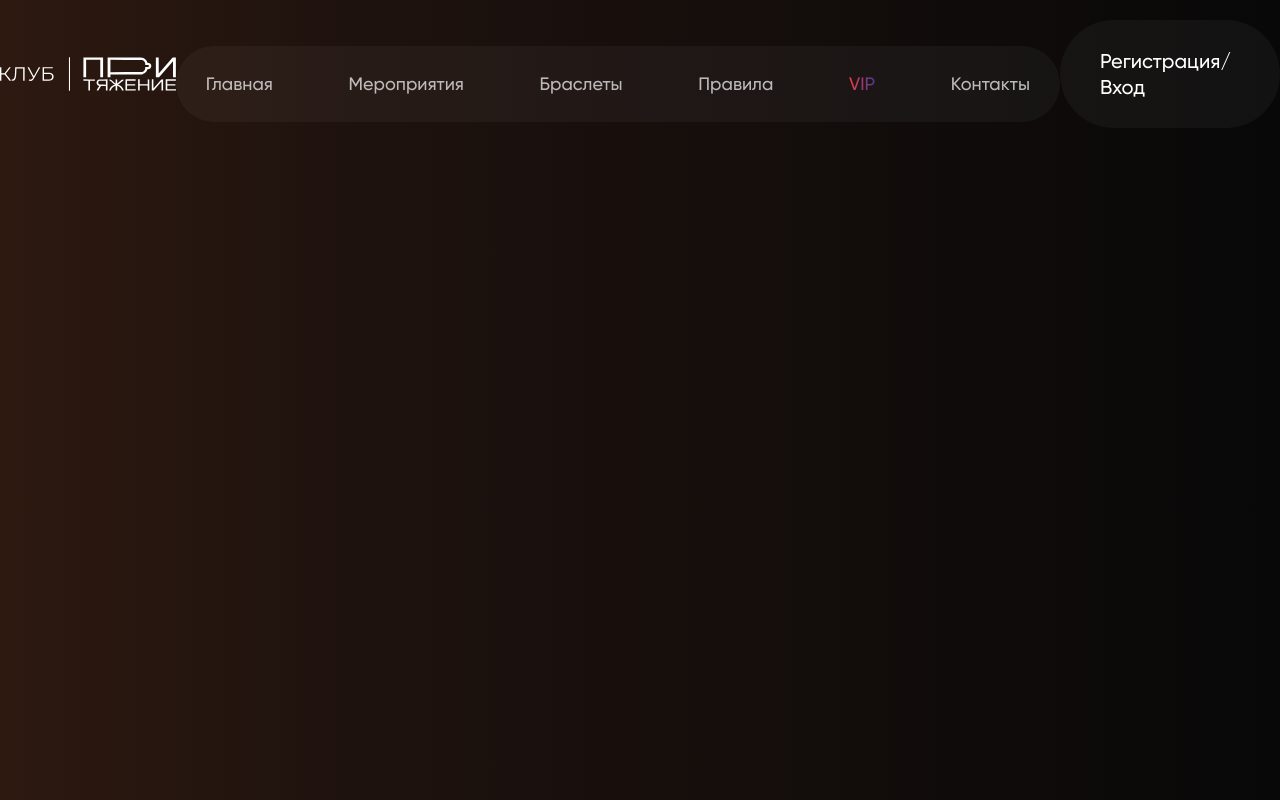
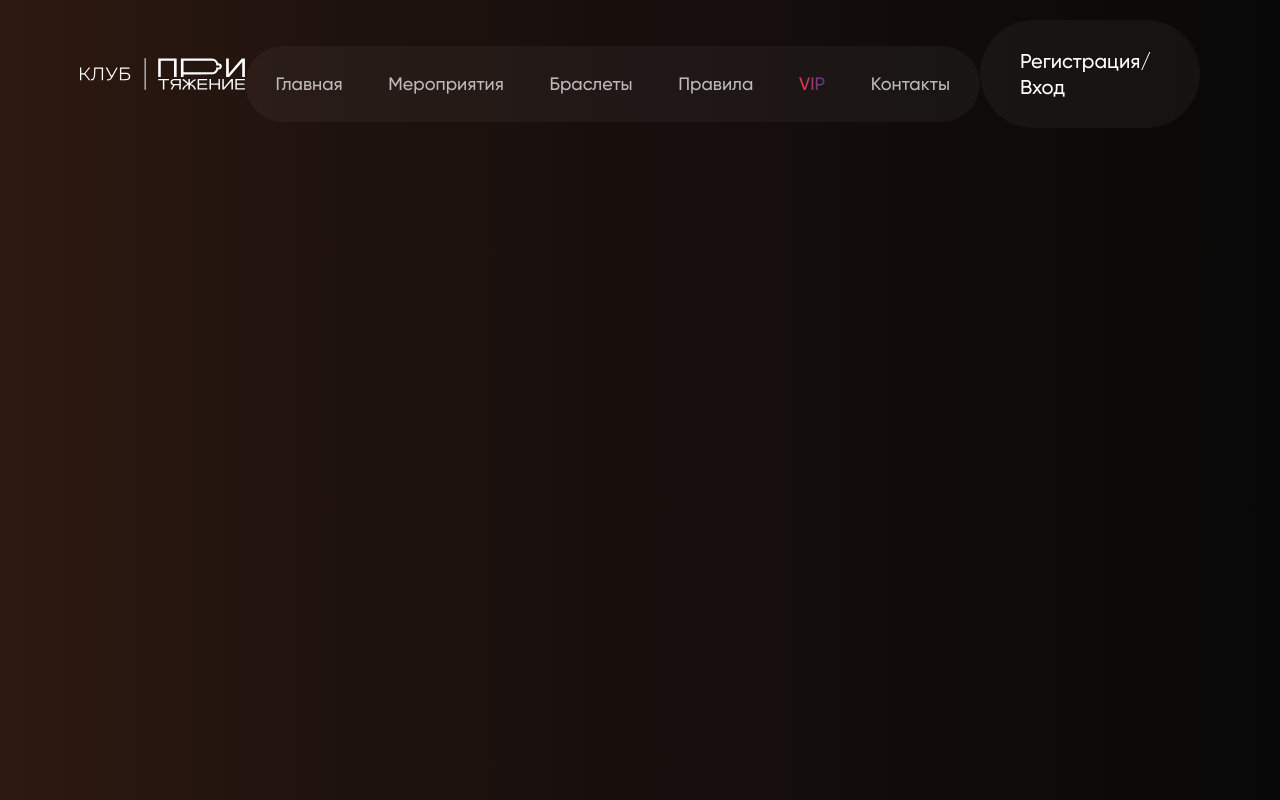
Before and after one commit to Siegerus/club_project-nextjs, a Next.js app: page / in a window 1280 px wide. Built offline with nearby package versions, Linux system fonts and the light colour scheme.

Commit message:
refactor(ui): update responsive breakpoints and container widths
Add new xl+ (1440px) and 2xl (1680px) breakpoints to theme configuration. Update container utility to use explicit pixel widths at each breakpoint for more precise layout control. Remove unused Link import from header component.

```diff
--- a/src/app/globals.css
+++ b/src/app/globals.css
@@ -6,6 +6,8 @@
 
 @theme inline {
   --font-sans: var(--font-gilroy);
+  --breakpoint-xl+: 90rem; /* 1440px */
+  --breakpoint-2xl: 105rem; /* 1680px */
   --color-main-bg: rgba(255, 255, 255, 0.04);
   --color-main-bg-secondary: #120d0a;
   --color-main-input: #52362b;
@@ -30,6 +32,10 @@ body {
   font-family: var(--font-sans), sans-serif;
 }
 
+/* 2xl:w-385 */
+/* .container {
+  @apply  mx-auto w-full px-5 md:px-0 w-162 lg:w-242 xl:w-330 ;
+} */
 .container {
-  @apply  mx-auto w-full px-5 md:px-0 w-162 lg:w-242 xl:w-330 /* 2xl:w-385 */;
+  @apply mx-auto w-full md:w-[648px] lg:w-[968px] xl:w-[1120px] xl+:w-[1320px] 2xl:w-[1540px] py-0 px-[20px] md:px-0;
 }
--- a/src/components/header/header.tsx
+++ b/src/components/header/header.tsx
@@ -1,5 +1,3 @@
-import Link from "next/link";
-
 import Logo from "../logo/logo";
 import NavMobile from "../nav-menu/nav-mobile";
 import NavMenu from "../nav-menu/nav-menu";
```
